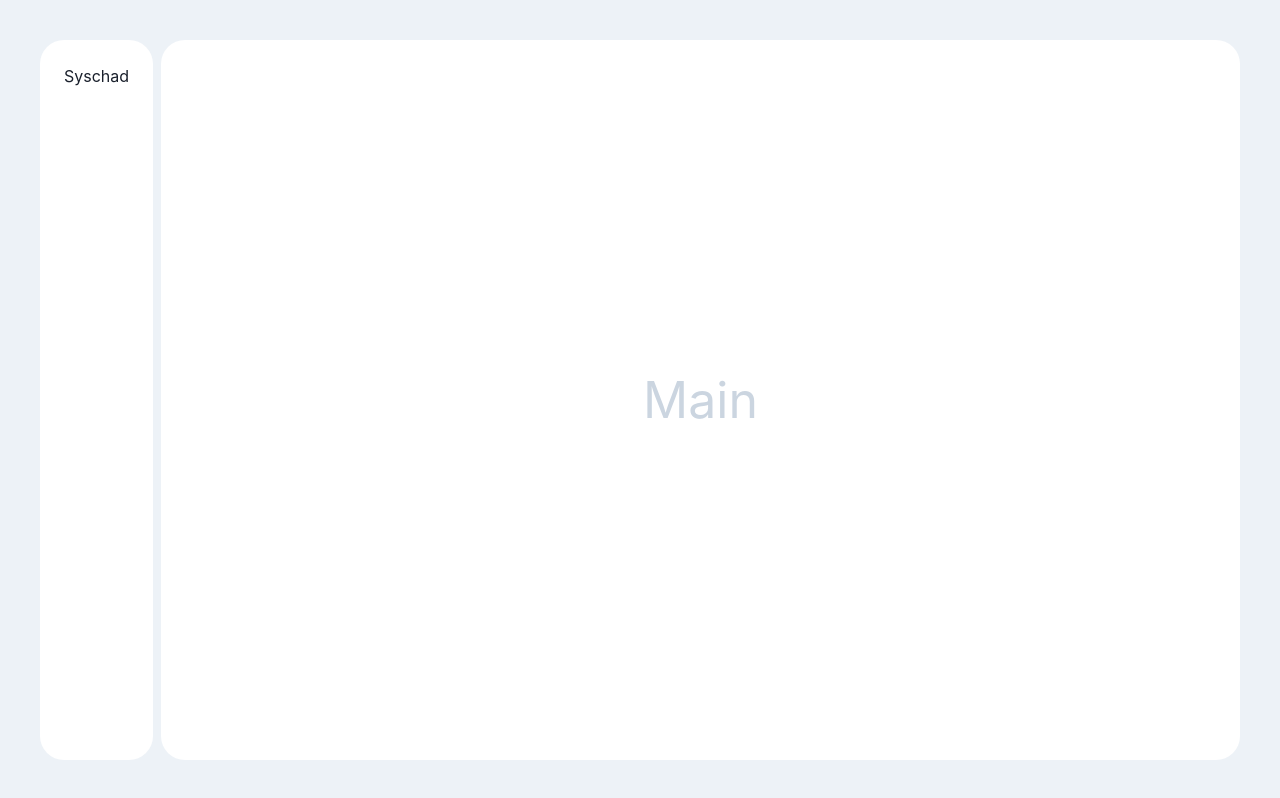
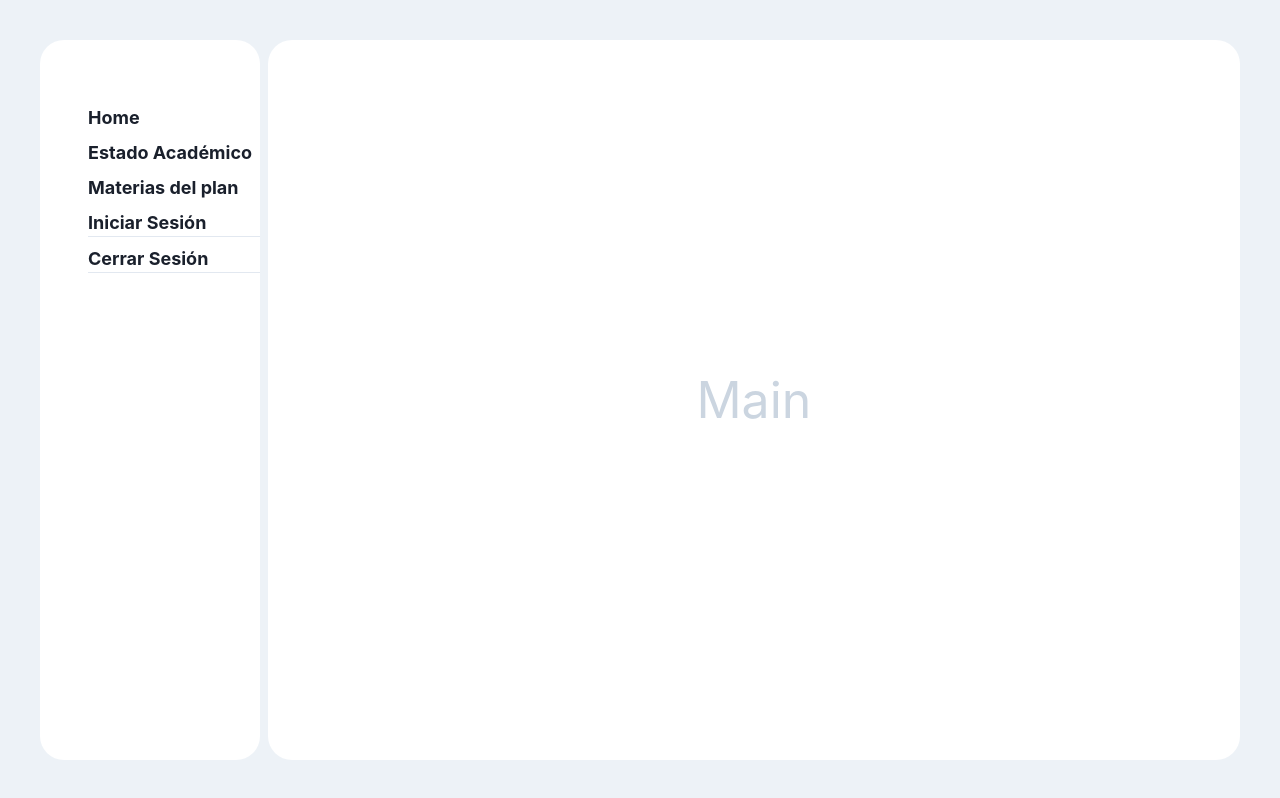
Before and after one commit to facugerez3108/syschad-client, a React (Create React App) app: page / in a window 1280 px wide. Built offline with nearby package versions, Linux system fonts and the light colour scheme.

Commit message:
login to-do

```diff
--- a/src/App.tsx
+++ b/src/App.tsx
@@ -2,6 +2,7 @@ import React from 'react';
 import { ChakraProvider } from '@chakra-ui/react';
 import  { BrowserRouter as Router, Route, Routes } from 'react-router-dom';
 import Home from './pages/home';
+import Login from './pages/login';
 
 function App() {
   return (
@@ -10,6 +11,7 @@ function App() {
       <Router>
         <Routes>
           <Route  path="/" element={<Home />} />
+          <Route path="/signin" element={<Login />} />
         </Routes>
       </Router>
     </div>
--- a/src/components/sidebar/sidebar-main.tsx
+++ b/src/components/sidebar/sidebar-main.tsx
@@ -1,8 +1,53 @@
+import { List, ListItem } from "@chakra-ui/react"
+import { Link } from "react-router-dom";
+
 const SidebarMain = () => {
+
+    const items = [
+        {
+            type: "link",
+            name: "Home",
+            ref: "/"
+        },
+        {
+            type: "link",
+            name: "Estado Académico",
+            ref: "/"
+        },
+        {
+            type: "link",
+            name: "Materias del plan",
+            ref: "/"
+        },
+        {
+            type: "footer",
+            name: "Iniciar Sesión",
+            ref: "/signin"
+        },
+        {
+            type: "footer",
+            name: "Cerrar Sesión",
+            ref: "/"
+        }
+    ]
+
     return (
-        <div>
-            <h1>Syschad</h1>
-        </div>
+        <List w='full' my='8' mx='6' flex='items-center'>
+            {items.map((item, index) => (
+                <ListItem
+                    my='2'
+                    fontSize='lg'
+                    fontWeight='bold'
+                    listStyleType='none'
+                    listStylePosition='inside'
+                    key={index}>
+                    <Link to={item.ref} >
+                        {item.name}
+                    </Link>
+                    {item.type === "footer" && <hr />}
+                </ListItem>
+            ))}
+        </List>
     )
 }
 
--- /dev/null
+++ b/src/pages/login.tsx
@@ -0,0 +1,43 @@
+import React, { useState, FormEvent } from 'react';
+import { Box, Button, FormControl, FormLabel, Input, Stack } from '@chakra-ui/react';
+
+const Login: React.FC = () => {
+  const [email, setEmail] = useState('');
+  const [password, setPassword] = useState('');
+
+  const handleEmailChange = (e: React.ChangeEvent<HTMLInputElement>) => {
+    setEmail(e.target.value);
+  };
+
+  const handlePasswordChange = (e: React.ChangeEvent<HTMLInputElement>) => {
+    setPassword(e.target.value);
+  };
+
+  const handleSubmit = (e: FormEvent) => {
+    e.preventDefault();
+    // Aquí puedes agregar la lógica para enviar los datos del formulario a tu servidor
+    console.log('Email:', email);
+    console.log('Password:', password);
+    // Aquí puedes agregar la lógica para autenticar al usuario
+  };
+
+  return (
+    <Box maxW="md" m="auto" p={4} borderWidth="1px" borderRadius="md" boxShadow="md">
+      <form onSubmit={handleSubmit}>
+        <Stack spacing={3}>
+          <FormControl id="email">
+            <FormLabel>Email</FormLabel>
+            <Input type="email" value={email} onChange={handleEmailChange} />
+          </FormControl>
+          <FormControl id="password">
+            <FormLabel>Password</FormLabel>
+            <Input type="password" value={password} onChange={handlePasswordChange} />
+          </FormControl>
+          <Button type="submit" colorScheme="blue">Iniciar Sesión</Button>
+        </Stack>
+      </form>
+    </Box>
+  );
+};
+
+export default Login;
```
